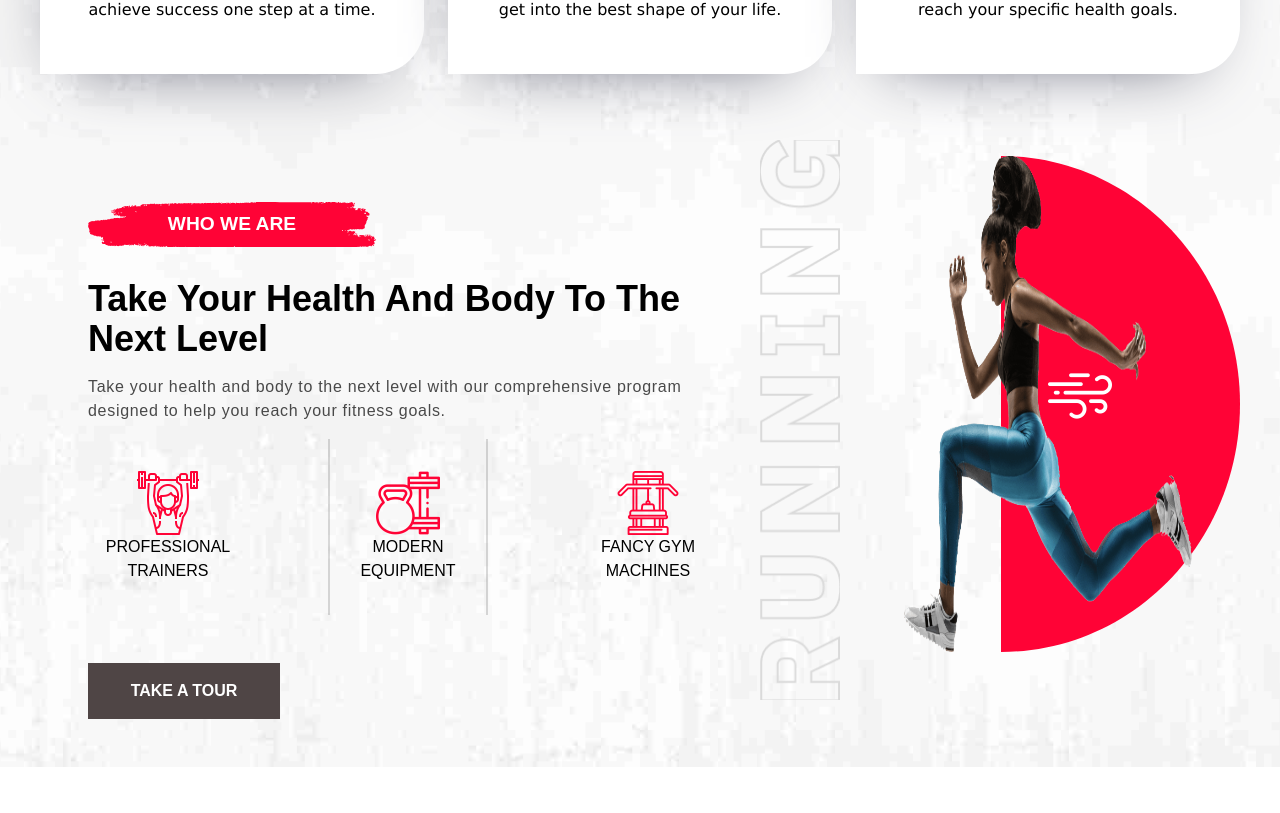
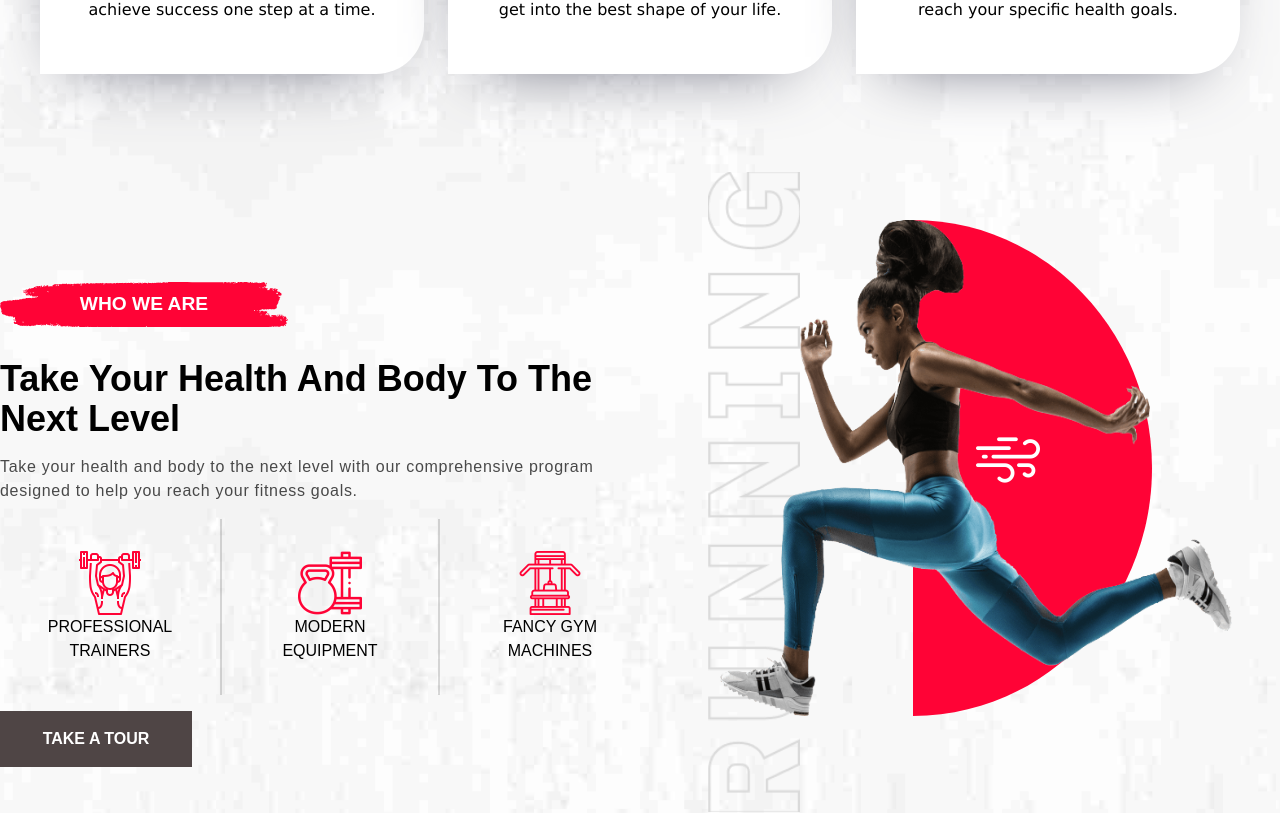
Before and after one commit to PawelWydra/Gymate-main, a React (Create React App) app: page / in a window 1280 px wide. Shown: the part 995-1808 px from the top of the page. Built offline with nearby package versions, Linux system fonts and the light colour scheme.

Commit message:
introduce image position

```diff
--- a/src/components/choose-us/chooseUs.jsx
+++ b/src/components/choose-us/chooseUs.jsx
@@ -17,7 +17,7 @@ function ChooseUs() {
         </div>
         <div className="chooseUs-info-container">
           <RedBgHeading text={"WHY CHOOSE US"} />
-          <h1>
+          <h1 className="text-4xl font-semibold py-1 leading-tight">
             We Can Give A Shape Of <br /> Your Body Here!
           </h1>
           <p>
--- a/src/components/choose-us/chooseUsGridItem/chooseUsGridItem.jsx
+++ b/src/components/choose-us/chooseUsGridItem/chooseUsGridItem.jsx
@@ -7,7 +7,7 @@ function ChooseUsGridItem(props) {
       <div className="chooseUs-icon-container">
         <img src={props.icon} alt="" />
       </div>
-      <h3>{props.description}</h3>
+      <h3 className="w-32">{props.description}</h3>
     </div>
   );
 }
--- a/src/components/introduce/introduce.css
+++ b/src/components/introduce/introduce.css
@@ -69,10 +69,6 @@
   min-width: 25rem;
 }
 
-.introduce-heading {
-  margin: 1rem;
-  font-size: 2.5rem;
-}
 .info-text-container p {
   position: relative;
   font-size: 1rem;
@@ -82,10 +78,8 @@
 
 .introduce-icon-container {
   display: flex;
-  flex-direction: row;
-  justify-content: space-between;
   align-items: center;
-  margin-bottom: 2rem;
+  width: 55rem;
 }
 
 .introduce-icon {
@@ -128,7 +122,7 @@
 
 .info-image-container {
   position: relative;
-  width: 18rem;
+  width: 40rem;
 }
 
 .info-image-container > img {
@@ -136,25 +130,26 @@
 }
 .girl-img {
   height: 31rem;
+  width: 32rem;
   bottom: -12rem;
-  right: 0rem;
-  z-index: 1;
+  right: 3rem;
+  z-index: 2;
 }
 .girl-bg-img {
   max-height: 31rem;
   bottom: -12rem;
-  right: -3rem;
+  right: 8rem;
 }
 
 .girl-sidetext-img {
-  height: 35rem;
-  bottom: -15rem;
-  right: 22rem;
-  z-index: 2;
+  height: 40rem;
+  bottom: -18rem;
+  right: 30rem;
+  z-index: 1;
 }
 
 .wind-img {
   height: 4rem;
-  right: 5rem;
+  right: 15rem;
   top: -6rem;
 }
--- a/src/components/introduce/introduce.jsx
+++ b/src/components/introduce/introduce.jsx
@@ -40,7 +40,7 @@ function Introduce() {
           </p>
         </div>
       </article>
-      <article className="introduce-info-container">
+      <article className="introduce-info-container py-20">
         <div className="info-text-container">
           <header>
             <RedBgHeading text={"WHO WE ARE"}/>
```
